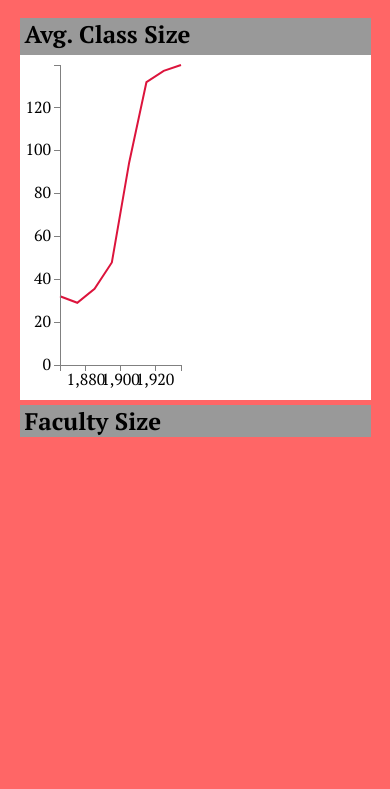
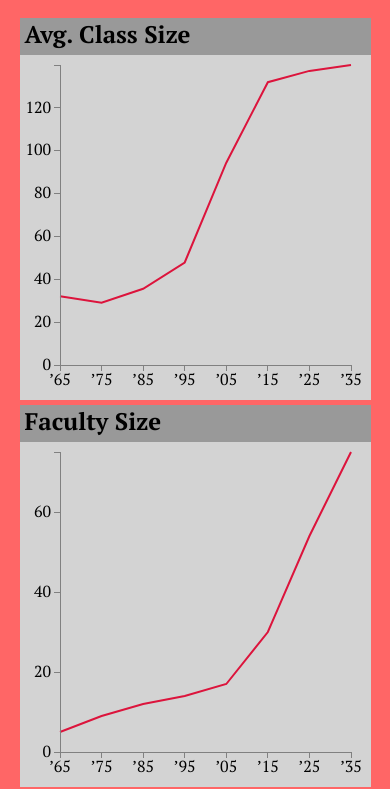
Before and after one commit to alray2569/cs4241-final-project, a website: page public/stats.html in a window 390 px wide. Shown: the part 154-943 px from the top of the page. Before the commit the page ends 844 px from the top, so only its background shows below. Drawn offline with nearby package versions, Linux system fonts and the light colour scheme.

Commit message:
Graphs in place, finally Also: - Add links between graphs and main - Make graphs page mobile-friendly - Small corrections to rendering

```diff
--- a/public/d3.css
+++ b/public/d3.css
@@ -12,5 +12,15 @@ path {
 }
 
 .svgwrap {
-	background-color: white;
+	background-color: lightgrey;
 }
+
+@media screen and (max-device-width: 786px) {
+	path {
+		stroke-width: 4;
+	}
+
+	.axis path, .axis line {
+		stroke-width: 2;
+	}
+}
--- a/public/js/app.js
+++ b/public/js/app.js
@@ -3,9 +3,7 @@ var app = new angular.module("WPIHistory", []);
 app.controller("controller", function ($scope) {
 	"use strict";
 
-	$scope.years = [
-		1865, 1875, 1885, 1895, 1905, 1915, 1925, 1935, 1945, 1955, 1965, 1975, 1985, 1995, 2005, 2015
-	];
+	$scope.years = window.years;
 
 	$scope.majors = window.majors;
 	$scope.avgclass = window.avgclass;
--- a/public/js/d3.js
+++ b/public/js/d3.js
@@ -2,8 +2,6 @@
 
 function toKV(obj) {
 	var kva = [], x, key;
-
-	window.console.log(obj);
 
 	for (x = 0; x < Object.keys(obj).length; ++x) {
 		key = Object.keys(obj)[x];
@@ -19,20 +17,46 @@ function scale(value, inmin, inmax, outmin, outmax) {
 
 function d3Do () {
 	document.getElementById("graphClassSize").innerHTML = "";
+	document.getElementById("graphFaculSize").innerHTML = "";
+	document.getElementById("graphCOS").innerHTML = '';
+	document.getElementById("graphTui").innerHTML = '';
 
-	var margin = {top: 10, bottom: 30, left: 40, right: 10},
-		width = (window.innerWidth * 0.40) - 35,
-		height = 300,
+	var
+		mode = window.getComputedStyle(
+			document.getElementById("mode")
+		).zIndex - 1,
+
+		margin = {
+			top: mode === 2 ? 15 : 10,
+			bottom: mode === 2 ? 60 : 30,
+			left: mode === 2 ? 100 : 40,
+			right: mode === 2 ? 30 : 20},
+
+		width = (
+			mode === 0?
+				(window.innerWidth * 0.45) - 40:
+				(window.innerWidth * 0.90)
+			) - margin.left - margin.right,
+		height =
+			mode === 2?
+				600:
+				300,
 
 		x = d3.scale.linear().range([0, width]),
 		y = d3.scale.linear().range([height, 0]),
 
-		xAxis = d3.svg.axis().scale(x).orient("bottom").ticks(5),
+		xAxis = d3.svg.axis().scale(x).orient("bottom")
+			.tickValues(window.years)
+			.tickFormat(function (datum, index) {
+				return mode === 2 || width < 300?
+					'’' + (datum + "").substring(2):
+					datum;
+			}),
 		yAxis = d3.svg.axis().scale(y).orient("left").ticks(5),
 
 		valueline = d3.svg.line()
 					.x(function(d) {return scale(d.key, 1865, 1935, 0, width);})
-					.y(function(d) {return height - scale(d.value, 0, 559/4, 0, height);})
+					.y(function(d) {return height - scale(d.value, 0, d3.max(data, function(d) {return d.value;}), 0, height);})
 					.interpolate("linear"),
 
 		gcs = d3.select("#graphClassSize")
@@ -42,13 +66,36 @@ function d3Do () {
 				.append("g")
 					.attr("transform", "translate(" + margin.left + "," + margin.top + ")"),
 
-		data = toKV(window.avgclass);
+		gfs = d3.select("#graphFaculSize")
+				.append("svg")
+					.attr("width", width + margin.left + margin.right)
+					.attr("height", height + margin.top + margin.bottom)
+				.append("g")
+					.attr("transform", "translate(" + margin.left + ", " + margin.top + ")"),
+
+		cos = d3.select("#graphCOS")
+				.append("svg")
+					.attr("width", width + margin.left + margin.right)
+					.attr("height", height + margin.top + margin.bottom)
+				.append("g")
+					.attr("transform", "translate(" + margin.left + "," + margin.top + ")"),
+
+		tui = d3.select("#graphTui")
+				.append("svg")
+					.attr("width", width + margin.left + margin.right)
+					.attr("height", height + margin.top + margin.bottom)
+				.append("g")
+					.attr("transform", "translate(" + margin.left + "," + margin.top + ")"),
+
+		data = toKV(window.avgclass),
+		data2= toKV(window.faculty),
+		data3= toKV(window.majors),
+		data4= toKV(window.tuition);
+
+	//
 
 	x.domain(d3.extent(data, function(d) {return d.key;}));
 	y.domain([0, d3.max(data, function(d) {return d.value;})]);
-
-	console.log(data);
-	console.log(valueline(data));
 
 	gcs.append("path")
 		.attr("class", "line")
@@ -62,7 +109,79 @@ function d3Do () {
 	gcs.append("g")
 		.attr("class", "y axis")
 		.call(yAxis);
+
+	valueline = d3.svg.line()
+		.x(function(d) {return scale(d.key, 1865, 1935, 0, width);})
+		.y(function(d) {return height - scale(d.value, 0, d3.max(data2, function(d) {return d.value;}), 0, height);})
+		.interpolate("linear");
+
+	x.domain(d3.extent(data2, function(d) {return d.key;}));
+	y.domain([0, d3.max(data2, function(d) {return d.value;})]);
+
+	gfs.append("path")
+		.attr("class", "line")
+		.attr("d", valueline(data2));
+
+	gfs.append("g")
+		.attr("class", "x axis")
+		.attr("transform", "translate(0, " + height + ")")
+		.call(xAxis);
+
+	gfs.append("g")
+		.attr("class", "y axis")
+		.call(yAxis);
+
+	valueline = d3.svg.line()
+		.x(function(d) {return scale(d.key, 1865, 1935, 0, width);})
+		.y(function(d) {return height - scale(d.value, 0, d3.max(data3, function(d) {return d.value;}), 0, height);})
+		.interpolate("linear");
+
+	x.domain(d3.extent(data3, function(d) {return d.key;}));
+	y.domain([0, d3.max(data3, function(d) {return d.value;})]);
+
+	cos.append("path")
+		.attr("class", "line")
+		.attr("d", valueline(data3));
+
+	cos.append("g")
+		.attr("class", "x axis")
+		.attr("transform", "translate(0, " + height + ")")
+		.call(xAxis);
+
+	cos.append("g")
+		.attr("class", "y axis")
+		.call(yAxis);
+
+	valueline = d3.svg.line()
+		.x(function(d) {return scale(d.key, 1865, 1935, 0, width);})
+		.y(function(d) {return height - scale(d.value / 100, 0, d3.max(data4, function(d) {return d.value / 100;}), 0, height);})
+		.interpolate("linear");
+
+	x.domain(d3.extent(data4, function(d) {return d.key;}));
+	y.domain([0, d3.max(data4, function(d) {return d.value / 100;})]);
+
+	tui.append("path")
+		.attr("class", "line")
+		.attr("d", valueline(data4));
+
+	tui.append("g")
+		.attr("class", "x axis")
+		.attr("transform", "translate(0, " + height + ")")
+		.call(xAxis);
+
+	tui.append("g")
+		.attr("class", "y axis")
+		.call(yAxis);
 }
 
-window.onload = d3Do;
+window.onload = function () {
+	d3Do();
+
+	$("div.content, header")
+		.css("-webkit-animation-name", "fadein")
+		.css("-moz-animation-name", "fadein")
+		.css("-o-animation-name", "fadein")
+		.css("animation-name", "fadein")
+		.css("visibility", "visible");
+};
 window.onresize = d3Do;
--- a/public/js/stats.js
+++ b/public/js/stats.js
@@ -41,3 +41,7 @@ var majors = {
 	1925: 5,
 	1935: 6
 };
+
+var years = [
+	1865, 1875, 1885, 1895, 1905, 1915, 1925, 1935, 1945, 1955, 1965, 1975, 1985, 1995, 2005, 2015
+];
--- a/public/stats.html
+++ b/public/stats.html
@@ -5,6 +5,12 @@
 		<title>WPI: Historical Statistics</title>
 		<link rel="stylesheet" type="text/css" href="style.css" />
 		<link rel="stylesheet" type="text/css" href="d3.css" />
+
+		<!-- JQUERY -->
+		<script src="https://code.jquery.com/jquery-3.1.1.min.js"
+				integrity="sha256-hVVnYaiADRTO2PzUGmuLJr8BLUSjGIZsDYGmIJLv2b8="
+				crossorigin="anonymous">
+		</script>
 
 		<!-- D3JS -->
 		<script src="http://d3js.org/d3.v3.min.js"></script>
@@ -14,11 +20,13 @@
 		<script src="js/d3.js"></script>
 	</head>
 	<body>
+		<div id="mode"></div>
 		<header>
 			<h1>WPI: A History</h1>
 			<p id="subtitle">Statistical Trends</p>
+			<nav><a href="/">&lt;&lt; Back to home</a></nav>
 		</header>
-		<div class="ctwrap">
+		<div class="ctwrap content">
 			<div id="ctleft">
 				<section>
 					<h2>Avg. Class Size</h2>
@@ -34,7 +42,18 @@
 				</section>
 			</div>
 			<div id="ctright">
+				<section>
+					<h2>Courses of Study</h2>
+					<div id="graphCOS" class="svgwrap">
 
+					</div>
+				</section>
+				<section>
+					<h2>Tuition (×$100)</h2>
+					<div id="graphTui" class="svgwrap">
+
+					</div>
+				</section>
 			</div>
 		</div>
 	</body>
--- a/public/style.css
+++ b/public/style.css
@@ -36,6 +36,7 @@ body {
     -o-animation-duration: 1s;
     animation-duration: 1s;
 	width: 100vw;
+	z-index: 0;
 }
 
 /* HEADING */
@@ -54,6 +55,12 @@ header {
 	vertical-align: middle;
 	display: block;
 	background: #999;
+
+	visibility: hidden;
+    -webkit-animation-duration: 1s;
+    -moz-animation-duration: 1s;
+    -o-animation-duration: 1s;
+    animation-duration: 1s;
 }
 
 #smheader {
@@ -209,7 +216,19 @@ table tbody td:first-child {
 	visibility: hidden;
 }
 
-@media screen and (min-device-width: 768px) and (min-width: 500px) {
+#mode {
+	position: absolute;
+	top: -999em;
+	left: -999em;
+
+	z-index: 2;
+}
+
+@media screen and (min-device-width: 768px) and (min-width: 600px) {
+	body {
+		z-index: 1;
+	}
+
 	div.ctwrap {
 		display: -ms-flex;
 		display: -webkit-flex;
@@ -256,12 +275,17 @@ table tbody td:first-child {
 		position: relative;
 		left: 30px;
 	}
+
+	#mode {
+		z-index: 1;
+	}
 }
 
 /* FOR MOBILE DEVICES */
 @media screen and (max-device-width: 786px) {
 	body {
 		font-size: 2.5em;
+		z-index: 2;
 	}
 
 	header {
@@ -274,4 +298,8 @@ table tbody td:first-child {
 	nav li {
 		width: 125px;
 	}
+
+	#mode {
+		z-index: 3;
+	}
 }
```
Also changed, not shown: public/index.html (+10 -0 lines).
